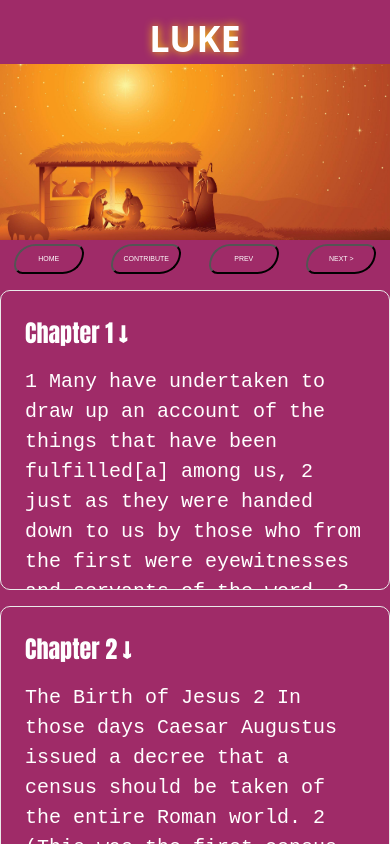
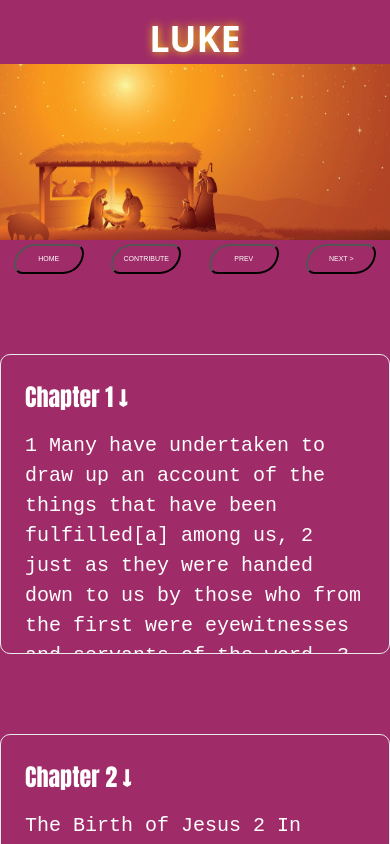
Before and after one commit to jnutt367/luke, a Next.js app: page / in a window 390 px wide. Shown: the top 844 px of the page. Built offline with nearby package versions, Linux system fonts and the light colour scheme.

Commit message:
Update Home.module.css
margins to cards on small screens

```diff
--- a/styles/Home.module.css
+++ b/styles/Home.module.css
@@ -182,7 +182,7 @@
 
 .card {
     color: white;
-    margin: 1rem;
+    margin: 1.5rem;
     padding: 1.5rem;
     text-align: left;
     max-height: 300px;
@@ -191,7 +191,7 @@
     border: 1px solid #eaeaea;
     border-radius: 10px;
     transition: color 1s ease, border-color 0.15s ease;
-    max-width: 100%;
+    max-width: 500px;
     font-family: monospace;
 }
 
@@ -285,7 +285,7 @@
     }
     .card {
        margin: 0;
-       margin-top: 1rem;
+       margin-top: 5rem;
        max-width: 100%;
     }
 }
```
